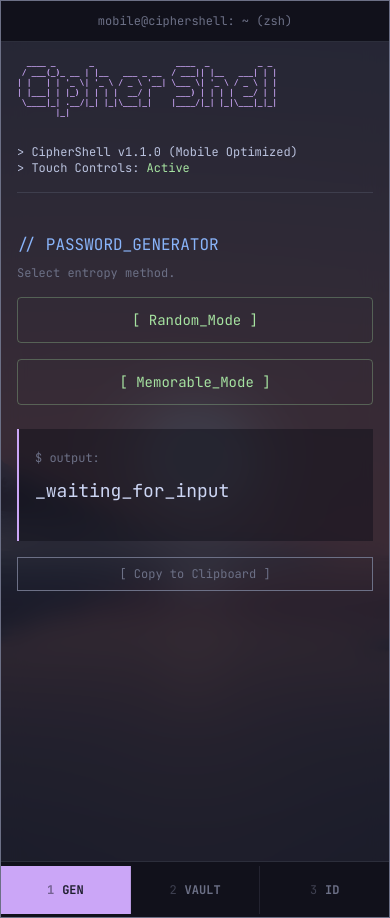
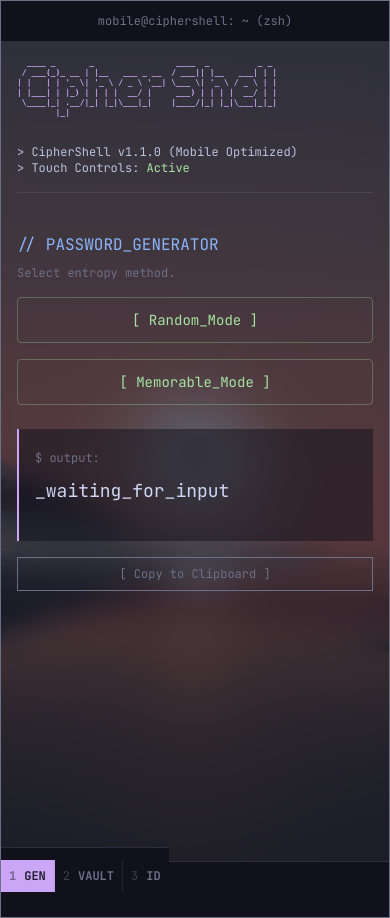
Before and after one commit to T9039/cipherShell, a Flask app: page / in a window 390 px wide. Run offline with Flask 3, Linux system fonts and the light colour scheme; some libraries are stand-ins or nearby versions.

Commit message:
updated the window opacity, for better mobile background view. Added padding to status bar for mobile

```diff
--- a/templates/index2.html
+++ b/templates/index2.html
@@ -41,12 +41,8 @@
 
       /* Glassmorphism Terminal */
       .terminal-window {
-        background-color: rgba(
-          30,
-          30,
-          46,
-          0.85
-        ); /* Slightly more opaque for mobile readability */
+        /* CHANGED: 0.85 -> 0.70 to let the wallpaper shine through */
+        background-color: rgba(30, 30, 46, 0.7);
         backdrop-filter: blur(12px);
         border: 1px solid var(--overlay);
         box-shadow: 0 0 40px rgba(0, 0, 0, 0.5);
@@ -373,11 +369,14 @@
       <div
         class="bg-[#11111b] text-sm flex justify-between items-center select-none z-50 border-t border-[#6c7086]/30 shrink-0 h-14 md:h-auto"
       >
+        <div
+          class="bg-[#11111b] text-sm flex justify-between items-center select-none z-50 border-t border-[#6c7086]/30 shrink-0 pb-10 pt-3 md:pb-0 md:pt-0 md:py-1 md:h-auto"
+        >
           <div class="flex w-full md:w-auto">
             <div
               id="tab-gen"
               onclick="switchTab('generator')"
-            class="cursor-pointer px-2 md:px-4 py-4 md:py-1 tab-active flex-1 md:flex-none flex justify-center gap-2 hover:bg-[#313244] transition-colors border-r border-[#6c7086]/20 md:border-none"
+              class="cursor-pointer px-2 md:px-4 tab-active flex-1 md:flex-none flex justify-center gap-2 hover:bg-[#313244] transition-colors border-r border-[#6c7086]/20 md:border-none py-2 md:py-1"
             >
               <span class="opacity-50 text-xs md:text-sm">1</span>
               <span class="text-xs md:text-sm font-bold">GEN</span>
@@ -386,7 +385,7 @@
             <div
               id="tab-vault"
               onclick="switchTab('vault')"
-            class="cursor-pointer px-2 md:px-4 py-4 md:py-1 tab-inactive flex-1 md:flex-none flex justify-center gap-2 hover:bg-[#313244] transition-colors border-r border-[#6c7086]/20 md:border-none"
+              class="cursor-pointer px-2 md:px-4 tab-inactive flex-1 md:flex-none flex justify-center gap-2 hover:bg-[#313244] transition-colors border-r border-[#6c7086]/20 md:border-none py-2 md:py-1"
             >
               <span class="opacity-50 text-xs md:text-sm">2</span>
               <span class="text-xs md:text-sm font-bold">VAULT</span>
@@ -395,7 +394,7 @@
             <div
               id="tab-identity"
               onclick="switchTab('identity')"
-            class="cursor-pointer px-2 md:px-4 py-4 md:py-1 tab-inactive flex-1 md:flex-none flex justify-center gap-2 hover:bg-[#313244] transition-colors"
+              class="cursor-pointer px-2 md:px-4 tab-inactive flex-1 md:flex-none flex justify-center gap-2 hover:bg-[#313244] transition-colors py-2 md:py-1"
             >
               <span class="opacity-50 text-xs md:text-sm">3</span>
               <span class="text-xs md:text-sm font-bold">ID</span>
@@ -409,6 +408,14 @@
             >
           </div>
         </div>
+
+        <!-- <div class="px-4 text-[#a6e3a1] hidden md:block"> -->
+        <!--   <span class="text-[#f38ba8]">♥</span> 100% -->
+        <!--   <span id="clock-display" class="ml-4 text-[#89b4fa] font-bold" -->
+        <!--     >Initializing...</span -->
+        <!--   > -->
+        <!-- </div> -->
+      </div>
     </div>
     <script src="{{ url_for('static', filename='script2.js') }}"></script>
   </body>
```
Lines whose indentation alone changed are shown as unchanged.
